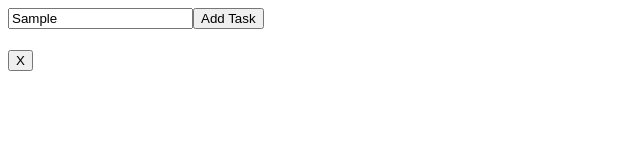
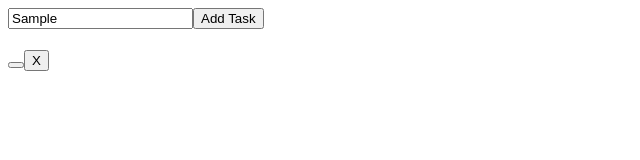
Before and after one commit to Cherrypick14/all_react_practices, a React (Create React App) app: page / in a window 1280 px wide. Both pictures are taken after typing "Sample" into the empty fields and a click on the button "Add Task". Shown: the top 160 px of the page, without its empty margins (0-640 px from the left). Built offline with nearby package versions, Linux system fonts and the light colour scheme.

Commit message:
add complete task button

```diff
--- a/src/components/task.jsx
+++ b/src/components/task.jsx
@@ -4,7 +4,9 @@ const Task = ({taskName, id, deleteTodo,completeTask}) => {
     return (
       <div className='task'>
             <h1>{taskName}</h1>
+            <button>{completeTask}</button>
             <button onClick={()=> deleteTodo(id)}>X</button>
+
      </div>
 
     )
```
